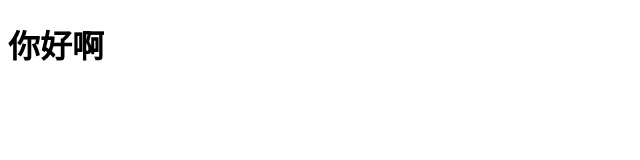
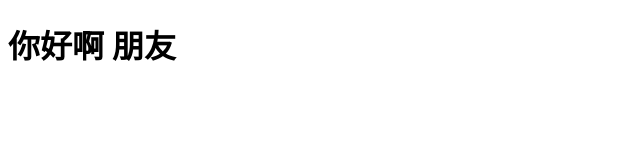
Before and after one commit to xiyvan233/git-demo, a plain HTML site: page index.html in a window 1280 px wide. Shown: the whole page, without its empty margins (0-640 px from the left). Drawn offline with Linux system fonts and the light colour scheme.

Commit message:
th2 save

```diff
--- a/index.html
+++ b/index.html
@@ -6,6 +6,8 @@
   <title>Document</title>
 </head>
 <body>
-  <h1>你好啊</h1>
+  <h1>你好啊
+    朋友
+  </h1>
 </body>
 </html>
```
